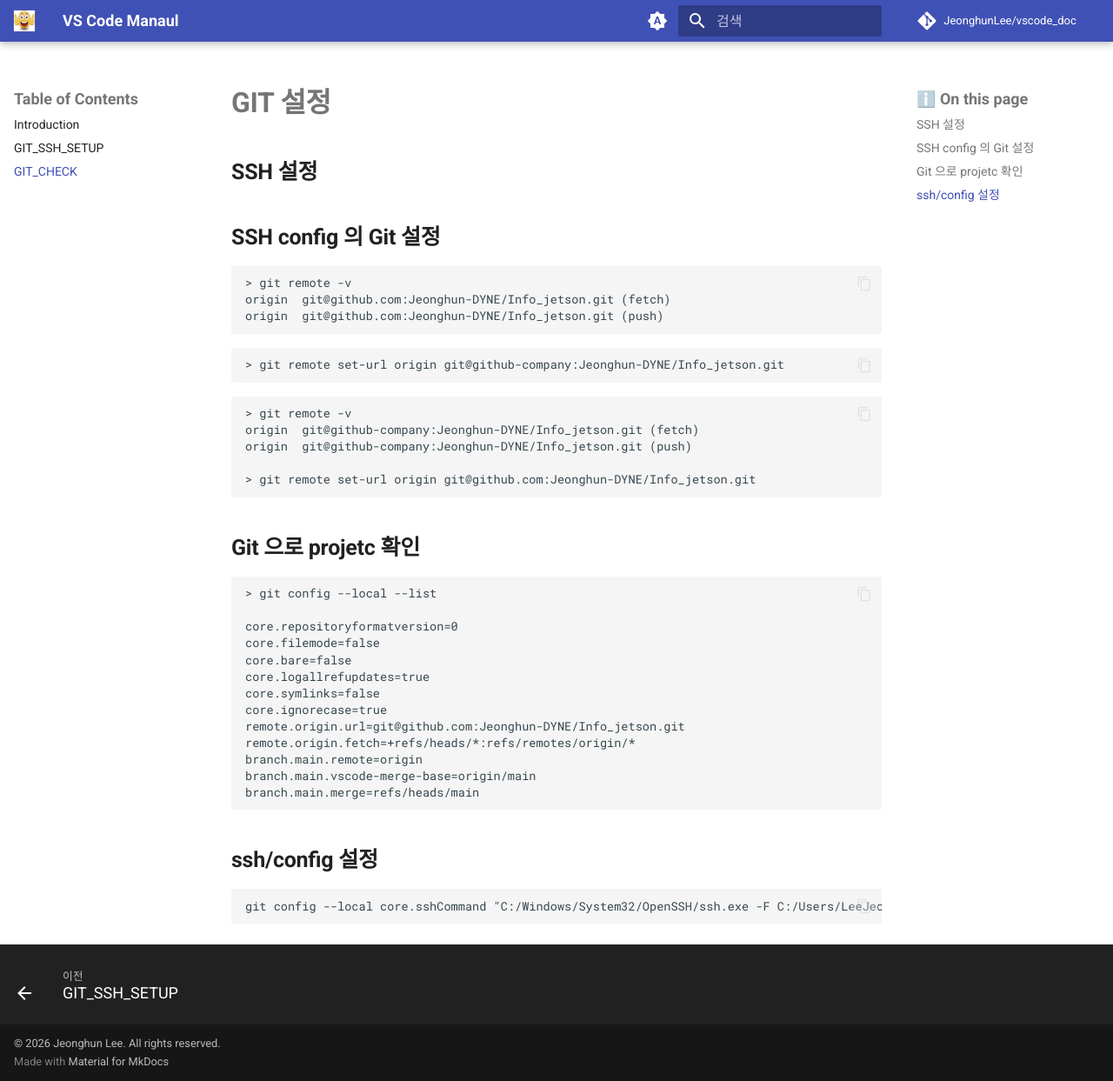
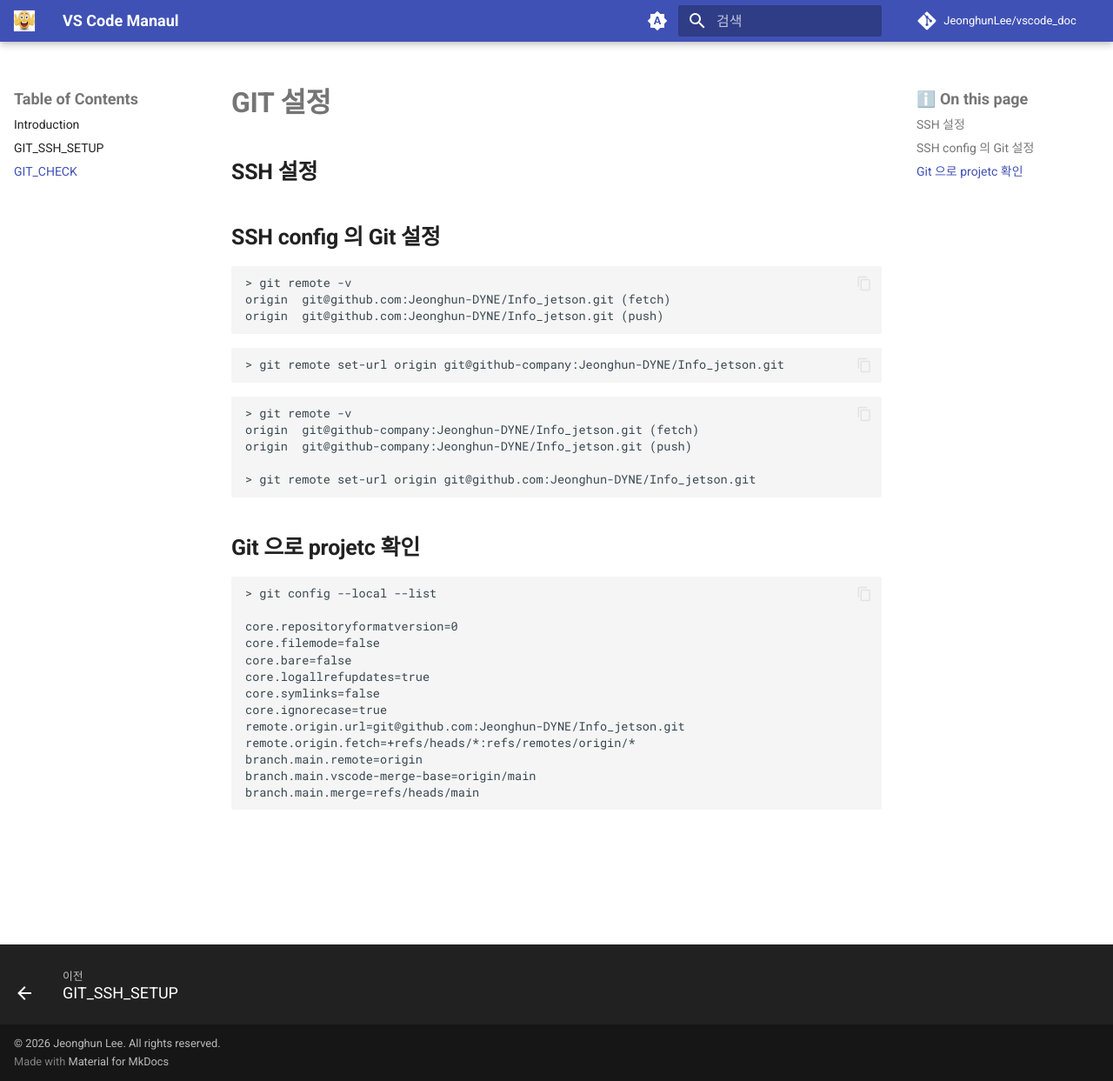
Before and after one commit to JeonghunLee/vscode_doc, an MkDocs documentation site: the page built from docs/git_check.md, in a window 1280 px wide and 1243 px high. Shown: the whole window at 87% size. Built offline with MkDocs 1.6.1 and Material for MkDocs 9.7.7, drawn with Linux system fonts in a browser that asks for light colours; comment, search, counter and statistics services are not loaded.

Commit message:
Remove ssh/config setup section from git_check.md

````diff
--- a/docs/git_check.md
+++ b/docs/git_check.md
@@ -40,10 +40,3 @@ branch.main.remote=origin
 branch.main.vscode-merge-base=origin/main
 branch.main.merge=refs/heads/main
 ```
-
-
-## ssh/config 설정
-
-```
-git config --local core.sshCommand "C:/Windows/System32/OpenSSH/ssh.exe -F C:/Users/LeeJeongHun/.ssh/config"
-```
````
